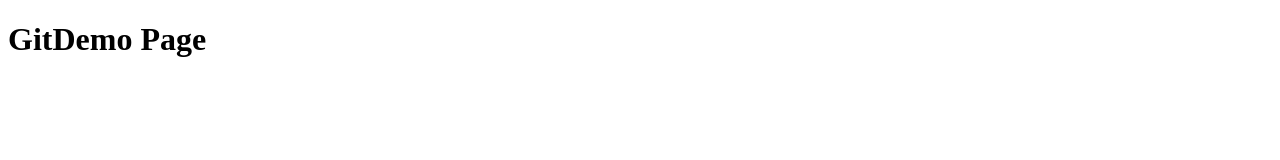
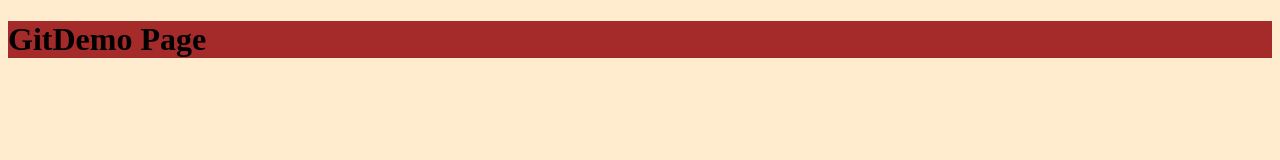
Before and after one commit to W4bbiT/demo, a plain HTML site: page index.html in a window 1280 px wide. Drawn offline with Linux system fonts and the light colour scheme.

Commit message:
added styles

```diff
--- a/index.html
+++ b/index.html
@@ -5,6 +5,7 @@
     <meta http-equiv="X-UA-Compatible" content="IE=edge">
     <meta name="viewport" content="width=device-width, initial-scale=1.0">
     <title>Document</title>
+    <link rel="stylesheet" href="style.css">
 </head>
 <body>
     <h1>GitDemo Page</h1>
--- /dev/null
+++ b/style.css
@@ -0,0 +1,6 @@
+body{
+    background-color: blanchedalmond;
+}
+h1{
+    background-color: brown;
+}
```
